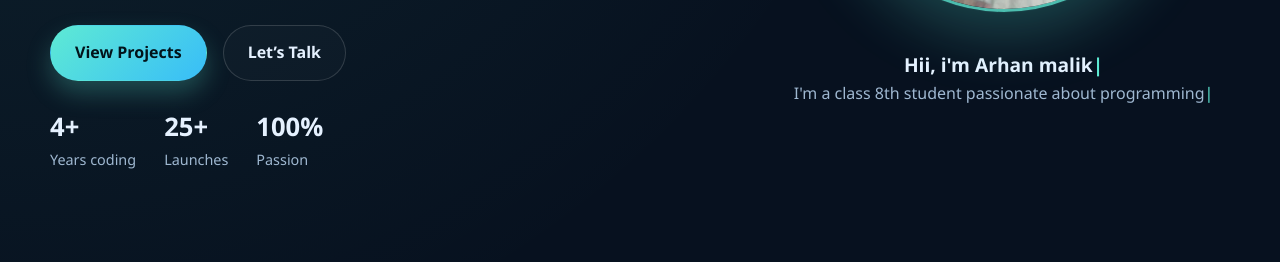
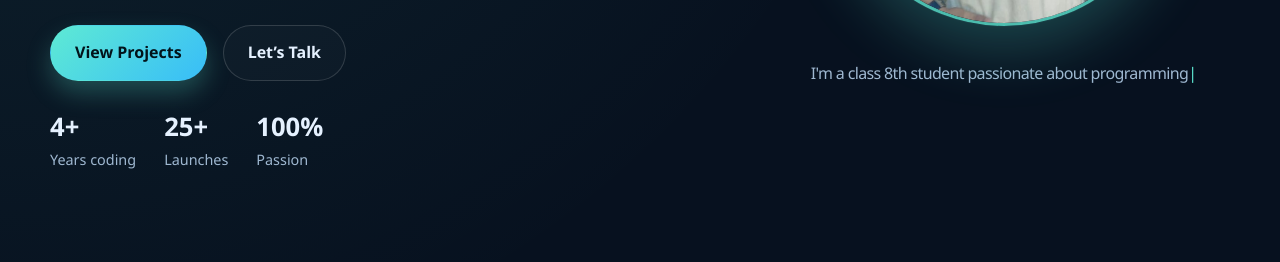
Before and after one commit to arhancodex/arhan-developerportfolio, a plain HTML site: page index.html in a window 1280 px wide. Shown: the part 538-800 px from the top of the page. Drawn offline with Linux system fonts and the light colour scheme.

Commit message:
Refactor typing line styles and profile intro text
Updated styling for the typing line and modified the profile introduction text. Enhanced the typing effect functionality.

```diff
--- a/index.html
+++ b/index.html
@@ -325,12 +325,14 @@
     }
 
     .typing-line {
-      min-height: 1.6em;
+      min-height: 1.7em;
       margin: 0;
       color: var(--text);
-      font-size: clamp(1rem, 2vw, 1.2rem);
+      font-size: 1.8rem;
       font-weight: 700;
       text-align: center;
+      line-height: 1.2;
+      letter-spacing: -0.04em;
     }
 
     .typing-line:last-child {
@@ -1585,8 +1587,7 @@
         <div class="profile-card reveal visible">
           <img class="profile-photo" src="arhanmalik.jpeg" alt="Arhan Malik">
           <div class="profile-intro" aria-live="polite">
-            <p class="typing-line" aria-label="Hii, i'm Arhan malik"><span data-typing-text="Hii, i'm Arhan malik"></span></p>
-            <p class="typing-line" aria-label="I'm a class 8th student passionate about programming"><span data-typing-text="I'm a class 8th student passionate about programming"></span></p>
+            <p class="typing-line" aria-label="Typing intro"><span data-typing-text="Hii, i'm Arhan malik"></span></p>
           </div>
         </div>
       </div>
@@ -1747,22 +1748,44 @@
     document.getElementById('year').textContent = new Date().getFullYear();
 
     async function typeProfileIntro() {
-      const lines = document.querySelectorAll('[data-typing-text]');
+      const target = document.querySelector('[data-typing-text]');
+      if (!target) return;
+
+      const phrases = [
+        "Hii, i'm Arhan malik",
+        "I'm a class 8th student passionate about programming"
+      ];
       const reducedMotion = window.matchMedia('(prefers-reduced-motion: reduce)').matches;
 
-      for (const line of lines) {
-        const text = line.dataset.typingText;
-        if (reducedMotion) {
-          line.textContent = text;
-          continue;
+      async function typeText(element, text, speed = 55) {
+        element.textContent = '';
+        for (let i = 0; i < text.length; i++) {
+          element.textContent += text[i];
+          await new Promise((resolve) => setTimeout(resolve, speed));
         }
-
-        for (const character of text) {
-          line.textContent += character;
-          await new Promise((resolve) => setTimeout(resolve, 45));
+      }
+
+      async function eraseText(element, speed = 35) {
+        const text = element.textContent;
+        for (let i = text.length; i >= 0; i--) {
+          element.textContent = text.slice(0, i);
+          await new Promise((resolve) => setTimeout(resolve, speed));
         }
-
-        await new Promise((resolve) => setTimeout(resolve, 250));
+      }
+
+      while (true) {
+        for (const phrase of phrases) {
+          if (reducedMotion) {
+            target.textContent = phrase;
+            await new Promise((resolve) => setTimeout(resolve, 600));
+            continue;
+          }
+
+          await typeText(target, phrase);
+          await new Promise((resolve) => setTimeout(resolve, 600));
+          await eraseText(target);
+          await new Promise((resolve) => setTimeout(resolve, 200));
+        }
       }
     }
 
```
